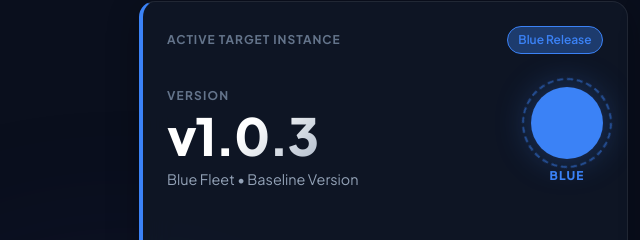
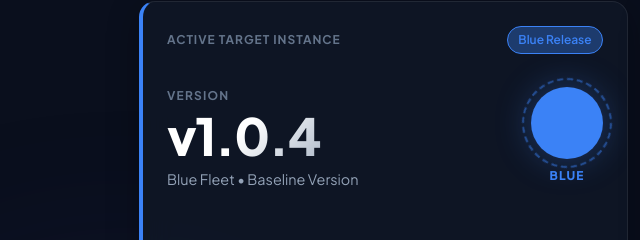
Before and after one commit to indikaimk/ecs-deployment-strategies, a website: page app/src/public/index.html in a window 1280 px wide. Shown: the part 156-396 px from the top of the page, 0-640 px from the left. Drawn offline with Linux system fonts and the light colour scheme; no server answers.

Commit message:
bump 1.0.4

```diff
--- a/app/src/public/index.html
+++ b/app/src/public/index.html
@@ -55,7 +55,7 @@
         <div class="hero-body">
           <div class="version-display">
             <span class="version-prefix">VERSION</span>
-            <h2 id="app-version" class="version-number">v1.0.3</h2>
+            <h2 id="app-version" class="version-number">v1.0.4</h2>
             <p id="release-title" class="version-desc">Blue Fleet &bull; Baseline Version</p>
           </div>
           <div class="color-visualizer">
```
